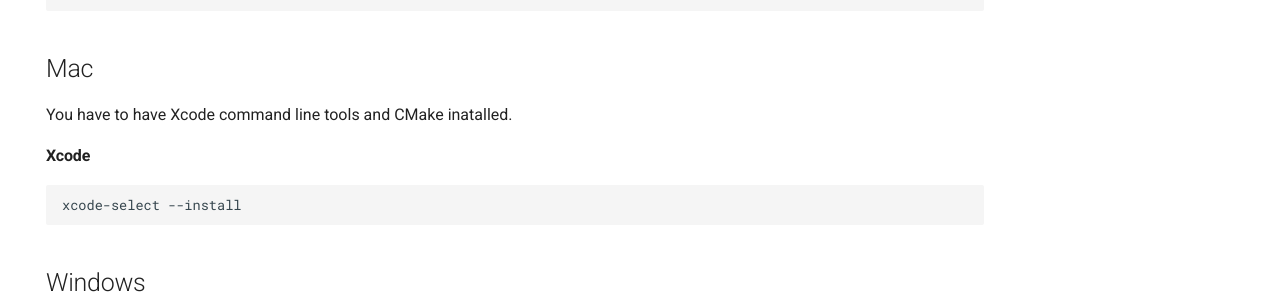
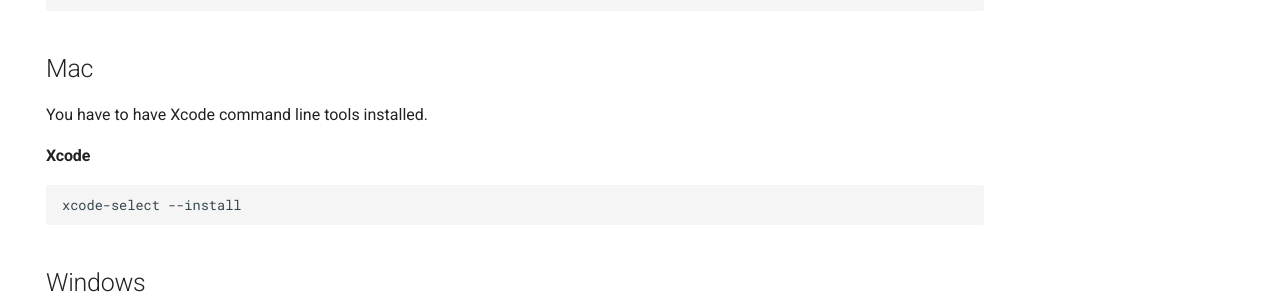
Before and after one commit to vuelto-org/vuelto, an MkDocs documentation site: the page built from docs/docs/INSTALLATION.md, in a window 1280 px wide and 900 px high, scrolled down 580 px. Shown: the part 155-453 px from the top of the window. Built offline with MkDocs 1.6.1 and Material for MkDocs 9.7.7, drawn with Linux system fonts in a browser that asks for light colours; comment, search, counter and statistics services are not loaded.

Commit message:
Update INSTALLATION.md

````diff
--- a/docs/docs/INSTALLATION.md
+++ b/docs/docs/INSTALLATION.md
@@ -27,7 +27,7 @@ sudo dnf install libXcursor-devel libXi-devel libXinerama-devel libXrandr-devel
 ```
 
 ## Mac
-You have to have Xcode command line tools and CMake inatalled.
+You have to have Xcode command line tools installed.
 #### Xcode
 ```bash
 xcode-select --install
````
